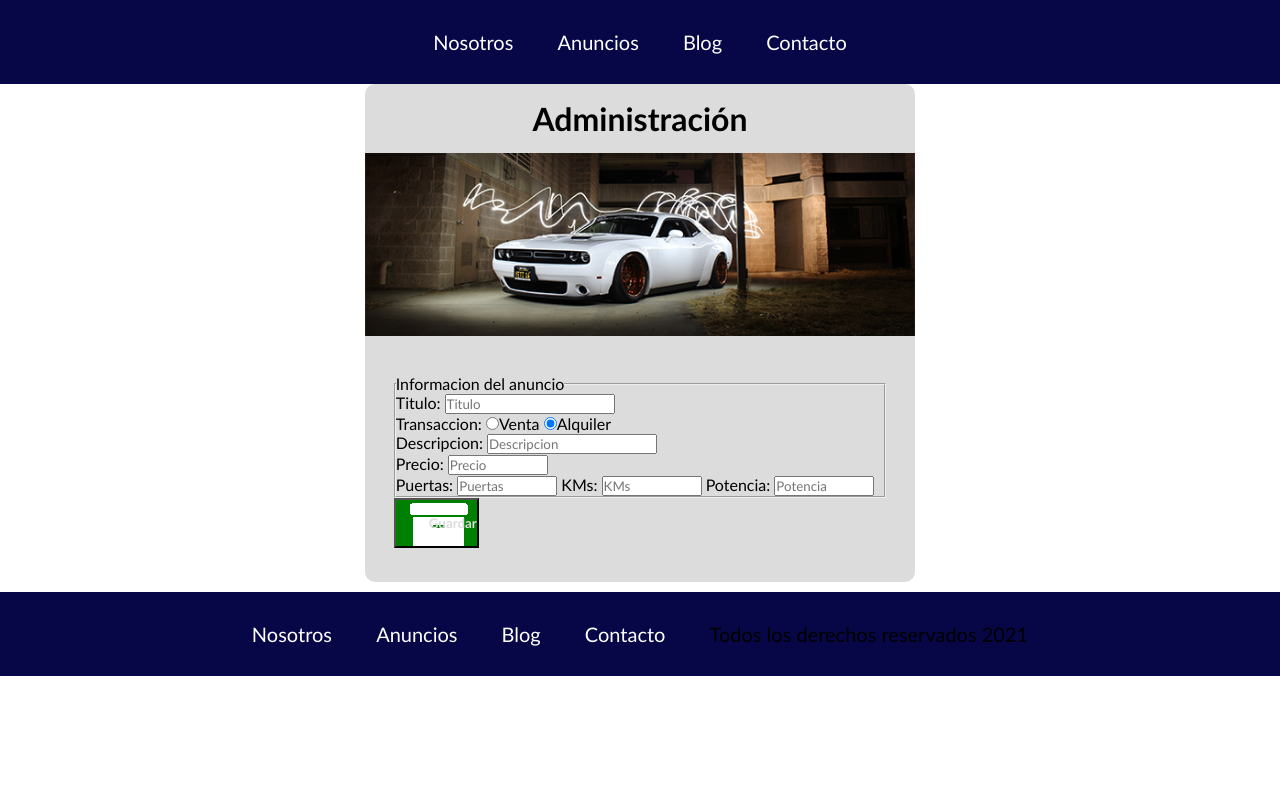
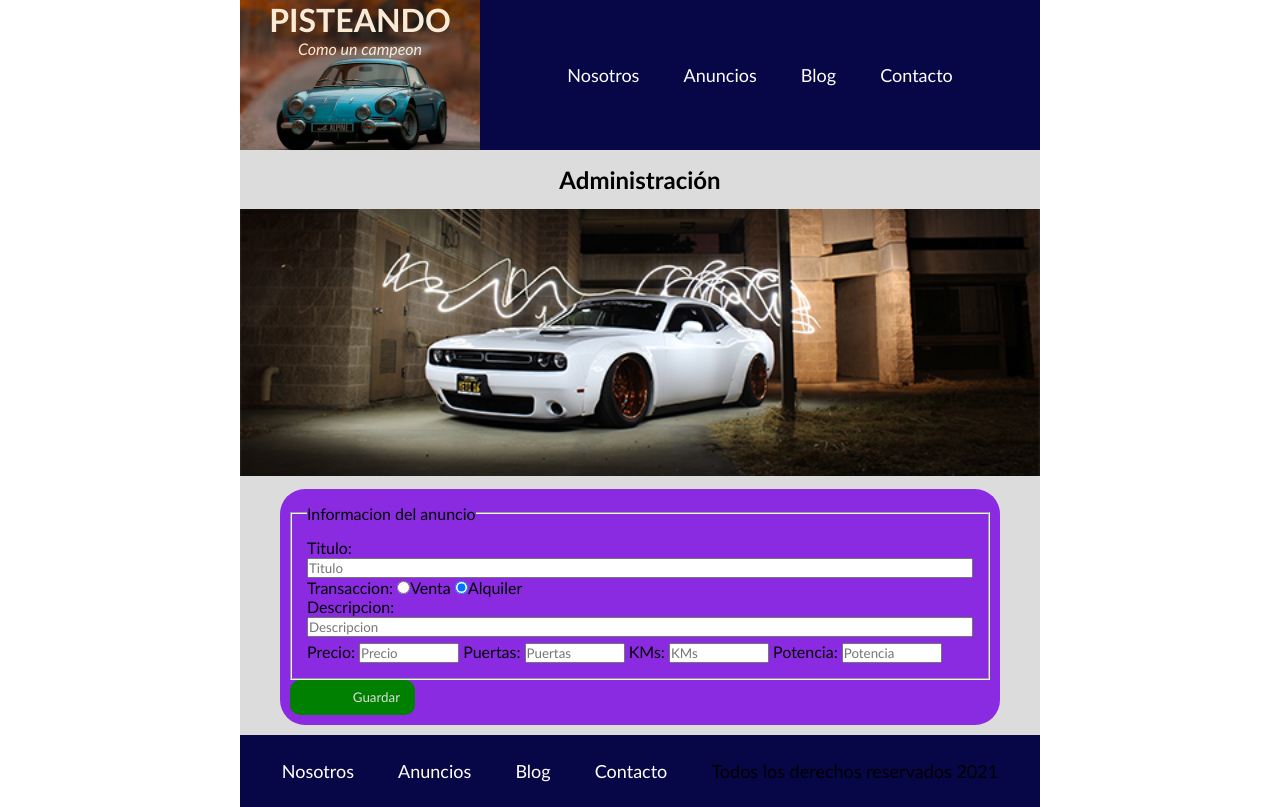
Before and after one commit to marianoar/ARIAS.PPLABIII3D, a plain HTML site: page index.html in a window 1280 px wide. Drawn offline with Linux system fonts and the light colour scheme.

Commit message:
agrego estilos

```diff
--- a/css/style.css
+++ b/css/style.css
@@ -3,6 +3,35 @@
   margin: 0;
   padding: 0;
   font-family: 'Trebuchet MS', 'Lucida Sans Unicode', 'Lucida Grande', 'Lucida Sans', Arial, sans-serif;
+}
+
+body{
+  margin: 0 auto;
+  width: 800px;
+  display: flex;
+  flex-direction: column;
+}
+
+header{
+  display: flex;
+  flex-direction: row;
+  text-align: center;
+  height: 150px;
+  color: antiquewhite;
+  background-color: rgb(7, 7, 71);
+}
+
+header p {
+  font-style: italic;
+
+}
+
+#logo{
+  width: 30%;
+  background-image: url("../img/logoCar.jpg");
+  background-size: cover;
+  background-repeat: no-repeat;
+  background-position: center;
 }
 
 a{
@@ -12,58 +41,84 @@ a{
 
 .container{
   margin: 0 auto;
-  max-width: 550px;
   display: flex;
   background-color: gainsboro;
-  height: 100 vh;
   flex-direction: column;
   align-items: center;
-  border-radius: 10px;
 }
 
 #spinner-container{
   background-color: white;
 }
 #btnSubmit{
-  width: 85px;
-  height: 50px;
-  color:gainsboro;
   background-color: green;
-  background-image: url("../img/iGuadar2.png");
-  background-repeat: no-repeat;
-  background-size:q;
-  text-align: right;
-  font-weight: bold;
+
 }
 #btnDelete{
-  width: 100px;
-  color:gainsboro;
   background-color: red;
-  border-radius: 2px;
 }
 
-form{
-  justify-content: center;
-  align-items: center;
-  width: 95%;
-  margin-top: 20px;
+#frm{
+margin: 10px;
+padding: 10px;
+background-color: blueviolet;
+width: 90%;
+align-items: center;
+display: inline;
+flex-direction: row;
+border-radius: 25px;
+}
+#frm>:first-child{
   padding: 15px;
+  margin-top: 5px;
 }
 
+#txtInput{
+  width:100%;
+}
+
+#checkbox{
+  display: block;
+  width: 40%;
+
+}
+
+#container-buttons input{
+  margin: 0 auto;
+  height: 35px;
+  width: 125px;
+  border-radius: 10px;
+  padding: 0 15px;
+  border: 0;
+  color:gainsboro;
+  text-align: right;
+
+}
+#container-buttons input:hover{
+  border: 1px solid gray;
+  box-shadow: 0 1px 1px black;
+  font-weight: bold;
+  cursor: pointer;
+}
 #radioInput{
   display: inline;
 }
+
 #items{
-  display: inline;
+  margin-top: 5px;
 }
 #items input{
   width: 100px;
 }
-
+#divLista{
+  width: 90%;
+}
 table{
   background-color: whitesmoke;
-  border: 2px solid black;
+  border: 1px solid black;
   border-radius: 5px;
+  margin: 10px auto;
+  width: 100%;
 }
 
 thead{
@@ -83,16 +138,18 @@ td{
 }
 
 .nav{
-  background-color: rgb(7, 7, 71);
+
   padding: 20px;
   list-style: none;
   text-align: center;
+  width: 70%;
+  margin: auto;
 }
 
 .nav li{
   display: inline-block;
-  font-size: 20px;
-  margin: 10px 0px;
+  font-size: 18px;
+  margin: 5px 0px;
   padding-left: 20px;
   padding-right: 20px;
 }
@@ -105,21 +162,26 @@ img{
   width: 100%;
 }
 
-#logo{
-  width: 150 px;
-  height: 150 px;
-  background-color: beige;
-  width: auto;
-  background-image: url("../img/logoCar.jpg");
-}
-
-h1{
+h2{
   padding: 15px;
 }
 
 footer{
-  margin-top: 10px;
+  background-color: rgb(7, 7, 71);
+  padding: 20px;
+  list-style: none;
+  text-align: center;
+  width: 100%
 }
+
+footer li{
+  display: inline-block;
+  font-size: 18px;
+  margin: 5px 0px;
+  padding-left: 20px;
+  padding-right: 20px;
+}
+
 .btnStyles{
   width: 15px;
   height: 15px;
--- a/index.html
+++ b/index.html
@@ -12,7 +12,11 @@
 
 <body>
   <header>
-    <div id="logo"></div>
+
+    <div id="logo">
+      <h1>PISTEANDO</h1>
+      <p>Como un campeon</p>
+    </div>
 
     <ul class="nav">
 
@@ -26,25 +30,24 @@
 
     <div class="container">
 
-      <h1>Administración</h1>
+      <h2>Administración</h2>
       <div id="fotoFront"><img src="./img/carFront.jpg"> </div>
-
-      <form id="form">
+      <form id="frm">
         <fieldset>
           <legend>Informacion del anuncio</legend>
           <input type="hidden" name="id">
           Titulo:
-          <input type="text" name="titulo" placeholder="Titulo" required><br>
+          <input type="text" name="titulo" placeholder="Titulo" id="txtInput"required>
+          <div id="checkbox">
           Transaccion:
           <input type="radio" name="transaccion" value="venta" id="radioInput">Venta
-          <input type="radio" name="transaccion" value="alquiler" id="radioInput" checked>Alquiler<br>
+          <input type="radio" name="transaccion" value="alquiler" id="radioInput" checked>Alquiler
+        </div>
           Descripcion:
-          <input type="text" name="descripcion" placeholder="Descripcion" required><br>
+          <input type="text" name="descripcion" placeholder="Descripcion" id="txtInput" required><br>
           <div id="items">
             Precio:
             <input type="number" name="precio" placeholder="Precio" min="0">
-            <br>
-
             Puertas:
             <input type="number" name="puertas" placeholder="Puertas" min="2" max="5">
             KMs:
@@ -52,21 +55,22 @@
             Potencia:
             <input type="number" name="potencia" placeholder="Potencia" min="0" max="10000"><br>
           </div>
-
         </fieldset>
+        <div id="container-buttons">
           <input id="btnSubmit" type="submit" value="Guardar">
           <input class="oculto" id="btnDelete" type="submit" value="Eliminar">
+        </div>
       </form>
 
       <div id="spinner-container"></div>
-      <br>
+
 
       <div id="divLista"></div>
 
     </div>
   </main>
   <footer>
-    <ul class="nav">
+    <ul>
       <li><a href="#">Nosotros</a></li>
       <li><a href="#">Anuncios</a></li>
       <li><a href="#">Blog</a></li>
```
Lines whose indentation alone changed are shown as unchanged.
